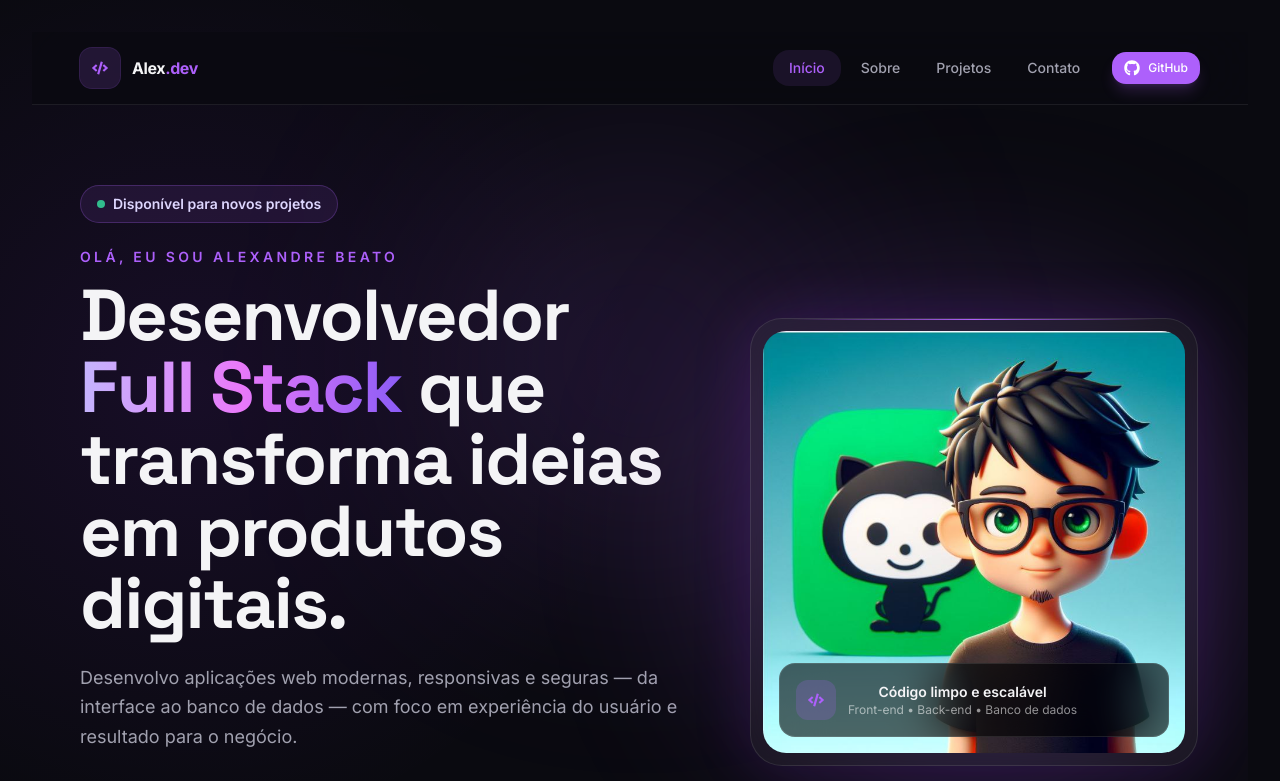
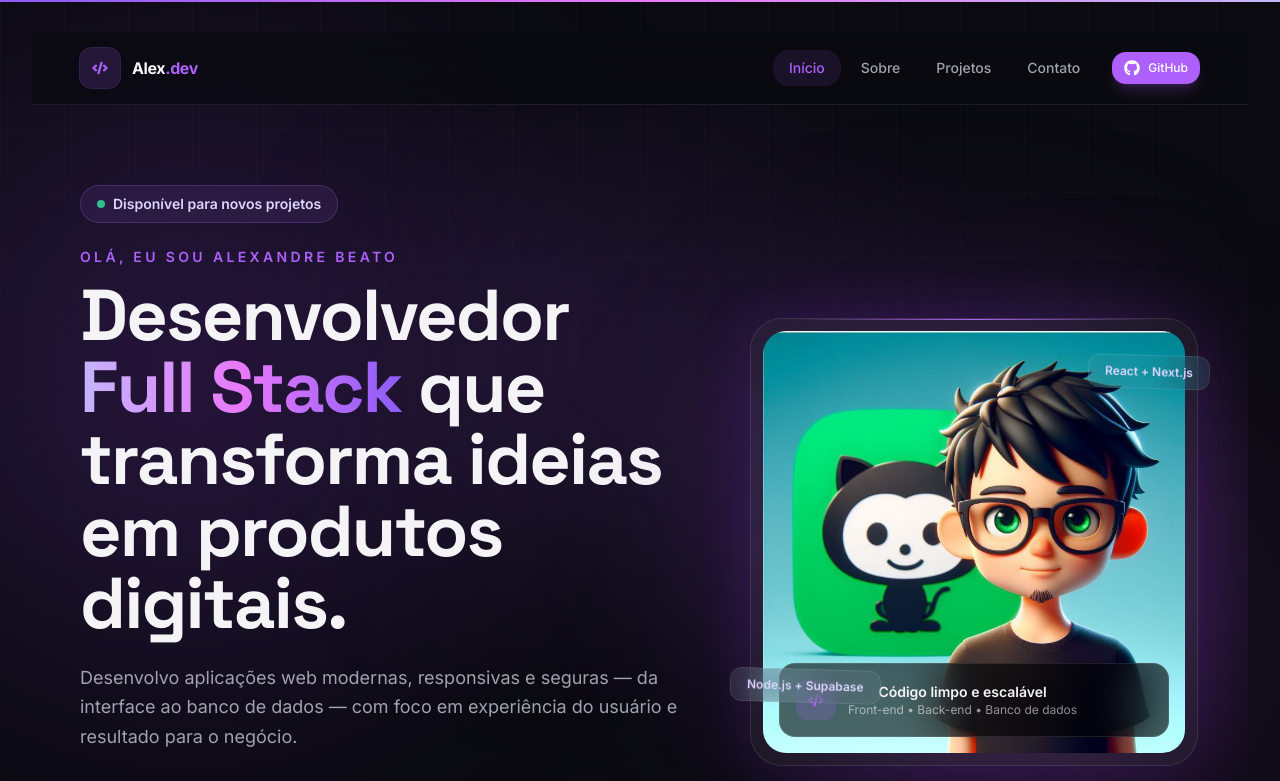
Before and after one commit to LEBEATO/portiflio-moderno, a React (Vite) app: page / in a window 1280 px wide. Shown: the top 781 px of the page. Built offline with nearby package versions, Linux system fonts and the light colour scheme.

Commit message:
feat: add premium motion system across portfolio

```diff
--- a/src/App.tsx
+++ b/src/App.tsx
@@ -3,6 +3,8 @@ import { ThemeProvider } from '@/components/ui/theme-provider';
 import { Toaster } from '@/components/ui/sonner';
 import Navbar from '@/components/Navbar';
 import Footer from '@/components/Footer';
+import AnimatedBackground from '@/components/AnimatedBackground';
+import ScrollProgress from '@/components/ScrollProgress';
 import Home from '@/pages/Home';
 import './App.css';
 
@@ -11,6 +13,8 @@ function App() {
     <ThemeProvider defaultTheme="dark" storageKey="vite-ui-theme">
       <Router>
         <div className="flex min-h-screen flex-col bg-transparent text-foreground">
+          <AnimatedBackground />
+          <ScrollProgress />
           <Navbar />
           <main className="flex-1">
             <Routes>
--- /dev/null
+++ b/src/components/AnimatedBackground.tsx
@@ -0,0 +1,20 @@
+import { motion, useReducedMotion } from 'framer-motion';
+
+export default function AnimatedBackground() {
+  const reduceMotion = useReducedMotion();
+  return (
+    <div className="pointer-events-none fixed inset-0 -z-10 overflow-hidden" aria-hidden="true">
+      <div className="absolute inset-0 bg-[linear-gradient(to_right,hsl(var(--foreground)/.025)_1px,transparent_1px),linear-gradient(to_bottom,hsl(var(--foreground)/.025)_1px,transparent_1px)] bg-[size:64px_64px] [mask-image:linear-gradient(to_bottom,black,transparent_88%)]" />
+      <motion.div
+        className="absolute -left-32 top-20 h-[28rem] w-[28rem] rounded-full bg-primary/[0.12] blur-[120px]"
+        animate={reduceMotion ? undefined : { x: [0, 90, 20, 0], y: [0, 50, 150, 0], scale: [1, 1.15, 0.92, 1] }}
+        transition={{ duration: 20, repeat: Infinity, ease: 'easeInOut' }}
+      />
+      <motion.div
+        className="absolute -right-40 top-[35%] h-[32rem] w-[32rem] rounded-full bg-fuchsia-500/[0.08] blur-[140px]"
+        animate={reduceMotion ? undefined : { x: [0, -100, -30, 0], y: [0, 110, -40, 0], scale: [1, 0.9, 1.18, 1] }}
+        transition={{ duration: 24, repeat: Infinity, ease: 'easeInOut' }}
+      />
+    </div>
+  );
+}
--- /dev/null
+++ b/src/components/MotionReveal.tsx
@@ -0,0 +1,25 @@
+import type { PropsWithChildren } from 'react';
+import { motion, useReducedMotion } from 'framer-motion';
+
+type MotionRevealProps = PropsWithChildren<{
+  className?: string;
+  delay?: number;
+  direction?: 'up' | 'left' | 'right';
+}>;
+
+export default function MotionReveal({ children, className, delay = 0, direction = 'up' }: MotionRevealProps) {
+  const reduceMotion = useReducedMotion();
+  const offset = direction === 'left' ? { x: -28, y: 0 } : direction === 'right' ? { x: 28, y: 0 } : { x: 0, y: 28 };
+
+  return (
+    <motion.div
+      initial={reduceMotion ? { opacity: 0 } : { opacity: 0, ...offset }}
+      whileInView={{ opacity: 1, x: 0, y: 0 }}
+      viewport={{ once: true, amount: 0.18 }}
+      transition={{ duration: reduceMotion ? 0.2 : 0.65, delay, ease: [0.22, 1, 0.36, 1] }}
+      className={className}
+    >
+      {children}
+    </motion.div>
+  );
+}
--- /dev/null
+++ b/src/components/ScrollProgress.tsx
@@ -0,0 +1,7 @@
+import { motion, useScroll, useSpring } from 'framer-motion';
+
+export default function ScrollProgress() {
+  const { scrollYProgress } = useScroll();
+  const scaleX = useSpring(scrollYProgress, { stiffness: 120, damping: 28, restDelta: 0.001 });
+  return <motion.div aria-hidden="true" className="fixed inset-x-0 top-0 z-[60] h-[2px] origin-left bg-gradient-to-r from-violet-500 via-fuchsia-400 to-violet-300" style={{ scaleX }} />;
+}
--- a/src/pages/About.tsx
+++ b/src/pages/About.tsx
@@ -1,5 +1,6 @@
 import { motion } from 'framer-motion';
 import { FaDatabase, FaLaptopCode, FaServer } from 'react-icons/fa';
+import MotionReveal from '@/components/MotionReveal';
 
 const skills = ['JavaScript', 'TypeScript', 'React', 'Next.js', 'Node.js', 'NestJS', 'Tailwind CSS', 'Supabase', 'PostgreSQL', 'Prisma', 'Git & GitHub', 'Vercel'];
 const services = [
@@ -10,8 +11,8 @@ const services = [
 
 export default function About() {
   return <div className="section-space page-container">
-    <div className="mb-12 max-w-3xl"><p className="mb-3 text-sm font-semibold uppercase tracking-[.22em] text-primary">Sobre mim</p><h2 className="text-3xl font-bold tracking-tight sm:text-5xl">Tecnologia com propósito, do planejamento à entrega.</h2><p className="mt-5 text-lg leading-relaxed text-muted-foreground">Sou Alexandre Beato, Desenvolvedor Full Stack e estudante de Análise e Desenvolvimento de Sistemas. Crio soluções que unem visual profissional, código organizado e segurança para resolver problemas reais.</p></div>
+    <MotionReveal className="mb-12 max-w-3xl"><p className="mb-3 text-sm font-semibold uppercase tracking-[.22em] text-primary">Sobre mim</p><h2 className="text-3xl font-bold tracking-tight sm:text-5xl">Tecnologia com propósito, do planejamento à entrega.</h2><p className="mt-5 text-lg leading-relaxed text-muted-foreground">Sou Alexandre Beato, Desenvolvedor Full Stack e estudante de Análise e Desenvolvimento de Sistemas. Crio soluções que unem visual profissional, código organizado e segurança para resolver problemas reais.</p></MotionReveal>
     <div className="grid gap-5 md:grid-cols-3">{services.map((service, index) => <motion.article key={service.title} initial={{ opacity: 0, y: 18 }} whileInView={{ opacity: 1, y: 0 }} viewport={{ once: true, amount: .3 }} transition={{ delay: index * .08 }} className="glass rounded-2xl p-7 transition hover:-translate-y-1 hover:border-primary/30"><span className="mb-5 grid h-12 w-12 place-items-center rounded-xl bg-primary/15 text-xl text-primary">{service.icon}</span><h3 className="text-xl font-bold">{service.title}</h3><p className="mt-3 leading-relaxed text-muted-foreground">{service.text}</p></motion.article>)}</div>
-    <div className="mt-8 rounded-2xl border border-white/[0.08] bg-secondary/35 p-7"><p className="mb-5 text-sm font-semibold uppercase tracking-[.2em] text-muted-foreground">Tecnologias e ferramentas</p><div className="flex flex-wrap gap-2">{skills.map(skill => <span key={skill} className="rounded-full border border-white/10 bg-white/[0.04] px-4 py-2 text-sm text-white/80 transition hover:border-primary/35 hover:text-primary">{skill}</span>)}</div></div>
+    <MotionReveal delay={.12} className="mt-8 rounded-2xl border border-white/[0.08] bg-secondary/35 p-7"><p className="mb-5 text-sm font-semibold uppercase tracking-[.2em] text-muted-foreground">Tecnologias e ferramentas</p><div className="flex flex-wrap gap-2">{skills.map((skill, index) => <motion.span initial={{ opacity: 0, scale: .9 }} whileInView={{ opacity: 1, scale: 1 }} viewport={{ once: true }} transition={{ delay: index * .035 }} whileHover={{ y: -4, scale: 1.04 }} key={skill} className="rounded-full border border-white/10 bg-white/[0.04] px-4 py-2 text-sm text-white/80 transition-colors hover:border-primary/35 hover:text-primary">{skill}</motion.span>)}</div></MotionReveal>
   </div>;
 }
--- a/src/pages/Contact.tsx
+++ b/src/pages/Contact.tsx
@@ -3,6 +3,7 @@ import { FaEnvelope, FaLinkedin, FaPaperPlane, FaWhatsapp } from 'react-icons/fa
 import { Button } from '@/components/ui/button';
 import { Input } from '@/components/ui/input';
 import { Textarea } from '@/components/ui/textarea';
+import MotionReveal from '@/components/MotionReveal';
 
 export default function Contact() {
   const [name, setName] = useState('');
@@ -12,7 +13,7 @@ export default function Contact() {
     const text = encodeURIComponent(`Olá Alexandre! Meu nome é ${name}. ${message}`);
     window.open(`https://wa.me/5535992640014?text=${text}`, '_blank', 'noopener,noreferrer');
   };
-  return <div className="section-space page-container"><div className="relative overflow-hidden rounded-[2rem] border border-primary/20 bg-gradient-to-br from-primary/[0.13] via-card to-card p-6 sm:p-10 lg:p-14">
+  return <div className="section-space page-container"><MotionReveal><div className="relative overflow-hidden rounded-[2rem] border border-primary/20 bg-gradient-to-br from-primary/[0.13] via-card to-card p-6 sm:p-10 lg:p-14">
     <div className="pointer-events-none absolute -right-20 -top-20 h-72 w-72 rounded-full bg-primary/20 blur-[100px]" />
     <div className="relative grid gap-12 lg:grid-cols-[.9fr_1.1fr]">
       <div><p className="mb-3 text-sm font-semibold uppercase tracking-[.22em] text-primary">Vamos conversar</p><h2 className="text-3xl font-bold tracking-tight sm:text-5xl">Tem um projeto em mente?</h2><p className="mt-5 max-w-lg text-lg leading-relaxed text-muted-foreground">Conte o que você precisa. Vamos transformar sua ideia em uma solução digital moderna, segura e preparada para crescer.</p>
@@ -20,5 +21,5 @@ export default function Contact() {
       </div>
       <form onSubmit={sendWhatsApp} className="glass rounded-2xl p-6 sm:p-8"><h3 className="text-xl font-bold">Iniciar uma conversa</h3><p className="mt-2 text-sm text-muted-foreground">A mensagem será aberta no seu WhatsApp para você revisar e enviar.</p><div className="mt-6 space-y-5"><div><label htmlFor="name" className="mb-2 block text-sm font-medium">Seu nome</label><Input id="name" value={name} onChange={e => setName(e.target.value)} required placeholder="Como posso chamar você?" className="h-12 bg-black/20" /></div><div><label htmlFor="message" className="mb-2 block text-sm font-medium">Sobre o projeto</label><Textarea id="message" value={message} onChange={e => setMessage(e.target.value)} required placeholder="Conte brevemente o que você deseja desenvolver..." className="min-h-36 resize-none bg-black/20" /></div><Button type="submit" size="lg" className="w-full gap-2 bg-primary text-white shadow-lg shadow-primary/20 hover:bg-primary/90">Enviar pelo WhatsApp <FaPaperPlane /></Button></div></form>
     </div>
-  </div></div>;
+  </div></MotionReveal></div>;
 }
--- a/src/pages/Home.tsx
+++ b/src/pages/Home.tsx
@@ -1,4 +1,4 @@
-import { motion } from 'framer-motion';
+import { motion, useReducedMotion } from 'framer-motion';
 import { FaArrowRight, FaCode, FaGithub, FaLinkedin, FaWhatsapp } from 'react-icons/fa';
 import { Button } from '@/components/ui/button';
 import About from './About';
@@ -9,36 +9,43 @@ const USER_IMAGE = '/image.jpg';
 const stack = ['Next.js', 'React', 'TypeScript', 'Node.js', 'Supabase'];
 
 export default function Home() {
+  const reduceMotion = useReducedMotion();
   const goTo = (id: string) => document.getElementById(id)?.scrollIntoView({ behavior: 'smooth' });
   return <div className="overflow-hidden">
     <section id="home" className="relative min-h-[calc(100vh-72px)] py-16 lg:py-20">
       <div className="pointer-events-none absolute left-1/2 top-16 h-96 w-96 -translate-x-1/2 rounded-full bg-primary/15 blur-[120px]" />
       <div className="page-container relative grid min-h-[calc(100vh-12rem)] items-center gap-14 lg:grid-cols-[1.15fr_.85fr]">
-        <motion.div initial={{ opacity: 0, y: 24 }} animate={{ opacity: 1, y: 0 }} transition={{ duration: .65 }} className="text-center lg:text-left">
+        <motion.div initial="hidden" animate="visible" variants={{ hidden: {}, visible: { transition: { staggerChildren: reduceMotion ? 0 : .11 } } }} className="text-center lg:text-left">
+          <motion.div variants={{ hidden: { opacity: 0, y: 18 }, visible: { opacity: 1, y: 0 } }} transition={{ duration: .55 }}>
           <span className="mb-6 inline-flex items-center gap-2 rounded-full border border-primary/25 bg-primary/10 px-4 py-2 text-sm font-semibold text-violet-200"><span className="h-2 w-2 animate-pulse rounded-full bg-emerald-400" /> Disponível para novos projetos</span>
+          </motion.div>
+          <motion.div variants={{ hidden: { opacity: 0, y: 20 }, visible: { opacity: 1, y: 0 } }} transition={{ duration: .6 }}>
           <p className="mb-3 text-sm font-semibold uppercase tracking-[.24em] text-primary">Olá, eu sou Alexandre Beato</p>
           <h1 className="text-4xl font-bold leading-[1.05] tracking-tight sm:text-6xl lg:text-7xl">Desenvolvedor <span className="text-gradient">Full Stack</span> que transforma ideias em produtos digitais.</h1>
-          <p className="mx-auto mt-6 max-w-2xl text-lg leading-relaxed text-muted-foreground lg:mx-0">Desenvolvo aplicações web modernas, responsivas e seguras — da interface ao banco de dados — com foco em experiência do usuário e resultado para o negócio.</p>
-          <div className="mt-8 flex flex-col justify-center gap-3 sm:flex-row lg:justify-start">
+          </motion.div>
+          <motion.p variants={{ hidden: { opacity: 0, y: 20 }, visible: { opacity: 1, y: 0 } }} transition={{ duration: .6 }} className="mx-auto mt-6 max-w-2xl text-lg leading-relaxed text-muted-foreground lg:mx-0">Desenvolvo aplicações web modernas, responsivas e seguras — da interface ao banco de dados — com foco em experiência do usuário e resultado para o negócio.</motion.p>
+          <motion.div variants={{ hidden: { opacity: 0, y: 20 }, visible: { opacity: 1, y: 0 } }} transition={{ duration: .6 }} className="mt-8 flex flex-col justify-center gap-3 sm:flex-row lg:justify-start">
             <Button size="lg" onClick={() => goTo('projetos')} className="gap-2 bg-primary px-7 text-white shadow-xl shadow-primary/20 hover:bg-primary/90">Ver projetos <FaArrowRight /></Button>
             <Button size="lg" variant="outline" asChild className="gap-2 border-white/15 bg-white/[0.03]"><a href="https://wa.me/5535992640014?text=Olá%20Alexandre,%20vi%20seu%20portfólio%20e%20gostaria%20de%20conversar." target="_blank" rel="noreferrer"><FaWhatsapp /> Falar no WhatsApp</a></Button>
-          </div>
-          <div className="mt-8 flex items-center justify-center gap-3 lg:justify-start">
+          </motion.div>
+          <motion.div variants={{ hidden: { opacity: 0 }, visible: { opacity: 1 } }} className="mt-8 flex items-center justify-center gap-3 lg:justify-start">
             <a href="https://github.com/LEBEATO" target="_blank" rel="noreferrer" aria-label="GitHub" className="glass grid h-11 w-11 place-items-center rounded-xl text-muted-foreground transition hover:-translate-y-1 hover:text-primary"><FaGithub /></a>
             <a href="https://www.linkedin.com/in/alexandre-beato-451926190/" target="_blank" rel="noreferrer" aria-label="LinkedIn" className="glass grid h-11 w-11 place-items-center rounded-xl text-muted-foreground transition hover:-translate-y-1 hover:text-primary"><FaLinkedin /></a>
-          </div>
+          </motion.div>
         </motion.div>
 
         <motion.div initial={{ opacity: 0, scale: .92 }} animate={{ opacity: 1, scale: 1 }} transition={{ duration: .7, delay: .15 }} className="relative mx-auto w-full max-w-md">
           <div className="absolute -inset-8 rounded-full bg-primary/20 blur-[90px]" />
-          <div className="glass neon-shadow relative overflow-hidden rounded-[2rem] p-3">
+          <motion.div whileHover={reduceMotion ? undefined : { y: -8, rotateX: 2, rotateY: -2 }} transition={{ type: 'spring', stiffness: 180, damping: 18 }} className="glass neon-shadow relative overflow-hidden rounded-[2rem] p-3 [transform-style:preserve-3d]">
             <div className="absolute inset-x-10 top-0 h-px bg-gradient-to-r from-transparent via-primary to-transparent" />
             <img src={USER_IMAGE} alt="Alexandre Beato, desenvolvedor Full Stack" width="500" height="500" className="aspect-square w-full rounded-[1.45rem] object-cover object-center" />
             <div className="absolute bottom-7 left-7 right-7 flex items-center gap-3 rounded-2xl border border-white/10 bg-black/60 p-4 backdrop-blur-xl"><span className="grid h-10 w-10 place-items-center rounded-xl bg-primary/20 text-primary"><FaCode /></span><div><p className="text-sm font-semibold">Código limpo e escalável</p><p className="text-xs text-white/55">Front-end • Back-end • Banco de dados</p></div></div>
-          </div>
+          </motion.div>
+          <motion.span animate={reduceMotion ? undefined : { y: [0, -12, 0], rotate: [-2, 2, -2] }} transition={{ duration: 4.5, repeat: Infinity, ease: 'easeInOut' }} className="glass absolute -right-3 top-12 hidden rounded-xl px-4 py-2 text-xs font-semibold text-violet-200 sm:block">React + Next.js</motion.span>
+          <motion.span animate={reduceMotion ? undefined : { y: [0, 10, 0], rotate: [2, -2, 2] }} transition={{ duration: 5, repeat: Infinity, ease: 'easeInOut', delay: .8 }} className="glass absolute -left-5 bottom-16 hidden rounded-xl px-4 py-2 text-xs font-semibold text-violet-200 sm:block">Node.js + Supabase</motion.span>
         </motion.div>
       </div>
-      <div className="page-container mt-10"><div className="glass flex flex-wrap items-center justify-center gap-x-8 gap-y-4 rounded-2xl px-6 py-5 text-sm font-semibold text-muted-foreground">{stack.map(item => <span key={item}>{item}</span>)}</div></div>
+      <div className="page-container mt-10 overflow-hidden"><motion.div initial={{ opacity: 0 }} animate={{ opacity: 1 }} transition={{ delay: .8 }} className="glass flex flex-wrap items-center justify-center gap-x-8 gap-y-4 rounded-2xl px-6 py-5 text-sm font-semibold text-muted-foreground">{stack.map((item, index) => <motion.span key={item} whileHover={{ y: -3, color: 'hsl(var(--primary))' }} initial={{ opacity: 0, y: 8 }} animate={{ opacity: 1, y: 0 }} transition={{ delay: .9 + index * .07 }}>{item}</motion.span>)}</motion.div></div>
     </section>
     <section id="sobre"><About /></section>
     <section id="projetos"><Projects /></section>
--- a/src/pages/Projects.tsx
+++ b/src/pages/Projects.tsx
@@ -1,6 +1,7 @@
 import { motion } from 'framer-motion';
 import { FaArrowUp, FaExternalLinkAlt, FaGithub, FaPaw, FaTruck, FaGamepad } from 'react-icons/fa';
 import { Button } from '@/components/ui/button';
+import MotionReveal from '@/components/MotionReveal';
 
 const projects = [
   { title: 'Loja Pets', label: 'E-commerce', description: 'Loja virtual moderna para o mercado pet, com experiência de compra responsiva, catálogo organizado e interface orientada à conversão.', tags: ['Next.js', 'TypeScript', 'Tailwind CSS'], github: 'https://github.com/LEBEATO/lojapets', demo: 'https://lojapets-coral.vercel.app', icon: <FaPaw />, gradient: 'from-fuchsia-500/30 via-violet-500/15 to-transparent' },
@@ -10,9 +11,9 @@ const projects = [
 
 export default function Projects() {
   return <div className="section-space border-y border-white/[0.06] bg-white/[0.018]"><div className="page-container">
-    <div className="mb-12 flex flex-col justify-between gap-6 md:flex-row md:items-end"><div className="max-w-3xl"><p className="mb-3 text-sm font-semibold uppercase tracking-[.22em] text-primary">Projetos em destaque</p><h2 className="text-3xl font-bold tracking-tight sm:text-5xl">Soluções reais, pensadas para pessoas e negócios.</h2></div><a href="https://github.com/LEBEATO" target="_blank" rel="noreferrer" className="inline-flex items-center gap-2 text-sm font-semibold text-primary hover:text-violet-300">Ver todos no GitHub <FaArrowUp className="rotate-45" /></a></div>
+    <MotionReveal className="mb-12 flex flex-col justify-between gap-6 md:flex-row md:items-end"><div className="max-w-3xl"><p className="mb-3 text-sm font-semibold uppercase tracking-[.22em] text-primary">Projetos em destaque</p><h2 className="text-3xl font-bold tracking-tight sm:text-5xl">Soluções reais, pensadas para pessoas e negócios.</h2></div><a href="https://github.com/LEBEATO" target="_blank" rel="noreferrer" className="group/link inline-flex items-center gap-2 text-sm font-semibold text-primary hover:text-violet-300">Ver todos no GitHub <FaArrowUp className="rotate-45 transition-transform group-hover/link:translate-x-1 group-hover/link:-translate-y-1" /></a></MotionReveal>
     <div className="grid gap-6 lg:grid-cols-3">{projects.map((project, index) => <motion.article key={project.title} initial={{ opacity: 0, y: 22 }} whileInView={{ opacity: 1, y: 0 }} viewport={{ once: true, amount: .2 }} transition={{ delay: index * .1 }} className="group glass flex min-h-[430px] flex-col overflow-hidden rounded-3xl transition duration-300 hover:-translate-y-2 hover:border-primary/35">
-      <div className={`relative flex h-44 items-center justify-center overflow-hidden bg-gradient-to-br ${project.gradient}`}><div className="absolute inset-0 opacity-20 [background-image:linear-gradient(to_right,#fff_1px,transparent_1px),linear-gradient(to_bottom,#fff_1px,transparent_1px)] [background-size:30px_30px]" /><span className="relative grid h-20 w-20 place-items-center rounded-3xl border border-white/15 bg-black/25 text-4xl text-white shadow-2xl backdrop-blur-lg transition duration-300 group-hover:scale-110 group-hover:text-primary">{project.icon}</span><span className="absolute left-5 top-5 rounded-full border border-white/10 bg-black/35 px-3 py-1 text-xs font-semibold text-white/70 backdrop-blur">{project.label}</span></div>
+      <div className={`relative flex h-44 items-center justify-center overflow-hidden bg-gradient-to-br ${project.gradient}`}><motion.div aria-hidden="true" className="absolute -inset-y-20 w-24 rotate-12 bg-white/10 blur-xl" initial={{ left: '-40%' }} whileInView={{ left: '130%' }} viewport={{ once: true }} transition={{ duration: 1.2, delay: .25 + index * .12 }} /><div className="absolute inset-0 opacity-20 [background-image:linear-gradient(to_right,#fff_1px,transparent_1px),linear-gradient(to_bottom,#fff_1px,transparent_1px)] [background-size:30px_30px]" /><motion.span whileHover={{ rotate: 6, scale: 1.12 }} className="relative grid h-20 w-20 place-items-center rounded-3xl border border-white/15 bg-black/25 text-4xl text-white shadow-2xl backdrop-blur-lg transition-colors duration-300 group-hover:text-primary">{project.icon}</motion.span><span className="absolute left-5 top-5 rounded-full border border-white/10 bg-black/35 px-3 py-1 text-xs font-semibold text-white/70 backdrop-blur">{project.label}</span></div>
       <div className="flex flex-1 flex-col p-6"><h3 className="text-2xl font-bold">{project.title}</h3><p className="mt-3 flex-1 leading-relaxed text-muted-foreground">{project.description}</p><div className="my-5 flex flex-wrap gap-2">{project.tags.map(tag => <span key={tag} className="rounded-md bg-primary/[0.08] px-2.5 py-1 text-xs font-medium text-violet-200">{tag}</span>)}</div><div className="grid grid-cols-2 gap-3"><Button variant="outline" asChild className="gap-2 border-white/10"><a href={project.github} target="_blank" rel="noreferrer"><FaGithub /> Código</a></Button><Button asChild className="gap-2 bg-primary text-white hover:bg-primary/90"><a href={project.demo} target="_blank" rel="noreferrer"><FaExternalLinkAlt /> Projeto</a></Button></div></div>
     </motion.article>)}</div>
   </div></div>;
```
